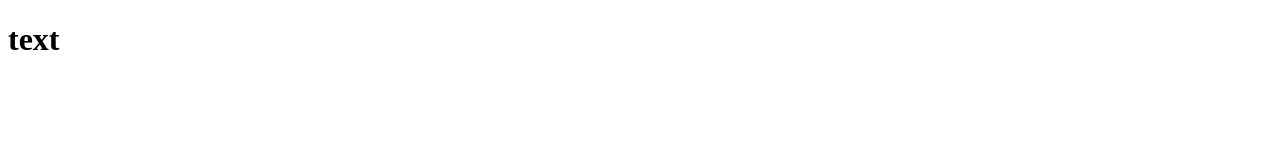
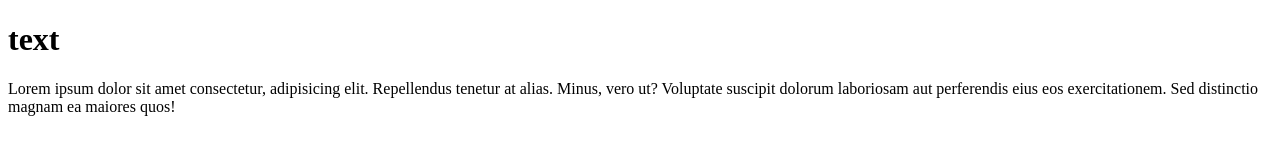
Before and after one commit to maheep-soni/maheep_git, a plain HTML site: page index.html in a window 1280 px wide. Drawn offline with Linux system fonts and the light colour scheme.

Commit message:
second commit

```diff
--- a/index.html
+++ b/index.html
@@ -7,5 +7,6 @@
 </head>
 <body>
     <h1>text</h1>
+    <p>Lorem ipsum dolor sit amet consectetur, adipisicing elit. Repellendus tenetur at alias. Minus, vero ut? Voluptate suscipit dolorum laboriosam aut perferendis eius eos exercitationem. Sed distinctio magnam ea maiores quos!</p>
 </body>
 </html>
```
